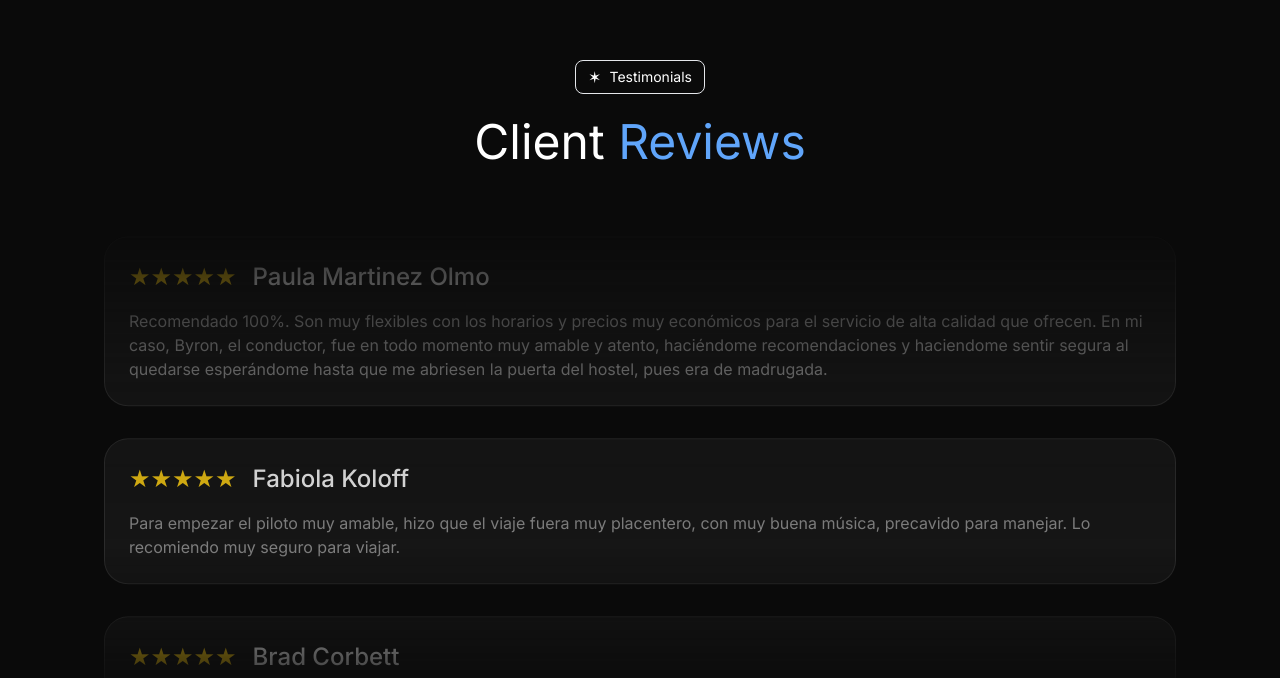
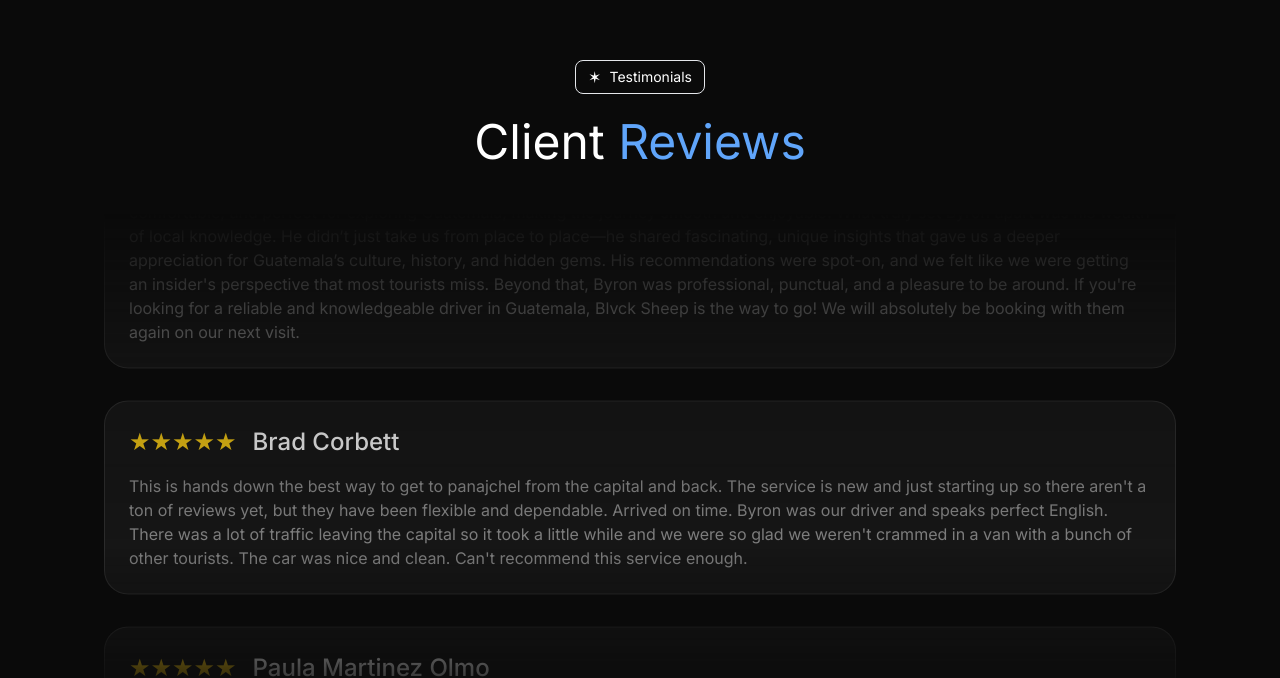
Before and after one commit to byron-rod/blvck-sheep, a Next.js app: page / in a window 1280 px wide. Shown: the part 4523-5201 px from the top of the page. Built offline with nearby package versions, Linux system fonts and the light colour scheme.

Commit message:
update reviews

```diff
--- a/src/sections/Reviews.tsx
+++ b/src/sections/Reviews.tsx
@@ -8,20 +8,27 @@ import { FaGoogle } from "react-icons/fa";
 const mockTestimonials = [
   {
     id: 1,
+    author: "Paige Biencourt",
+    review:
+      "I can't recommend Blvck Sheep highly enough! From start to finish, our experience with Byron was exceptional. The car was spotless, comfortable, and perfect for exploring Guatemala, making the journey smooth and enjoyable. What truly set Byron apart was his wealth of local knowledge. He didn’t just take us from place to place—he shared fascinating, unique insights that gave us a deeper appreciation for Guatemala’s culture, history, and hidden gems. His recommendations were spot-on, and we felt like we were getting an insider's perspective that most tourists miss. Beyond that, Byron was professional, punctual, and a pleasure to be around. If you're looking for a reliable and knowledgeable driver in Guatemala, Blvck Sheep is the way to go! We will absolutely be booking with them again on our next visit.",
+    rating: 5,
+  },
+  {
+    id: 2,
     author: "Brad Corbett",
     review:
       "This is hands down the best way to get to panajchel from the capital and back. The service is new and just starting up so there aren't a ton of reviews yet, but they have been flexible and dependable. Arrived on time. Byron was our driver and speaks perfect English. There was a lot of traffic leaving the capital so it took a little while and we were so glad we weren't crammed in a van with a bunch of other tourists. The car was nice and clean. Can't recommend this service enough.",
     rating: 5,
   },
   {
-    id: 2,
+    id: 3,
     author: "Paula Martinez Olmo",
     review:
       "Recomendado 100%. Son muy flexibles con los horarios y precios muy económicos para el servicio de alta calidad que ofrecen. En mi caso, Byron, el conductor, fue en todo momento muy amable y atento, haciéndome recomendaciones y haciendome sentir segura al quedarse esperándome hasta que me abriesen la puerta del hostel, pues era de madrugada.",
     rating: 5,
   },
   {
-    id: 3,
+    id: 4,
     author: "Fabiola Koloff",
     review:
       "Para empezar el piloto muy amable, hizo que el viaje fuera muy placentero, con muy buena música, precavido para manejar. Lo recomiendo muy seguro para viajar.",
@@ -63,7 +70,7 @@ export default function Reviews() {
           <motion.div
             initial={{ y: 0 }}
             animate={{ y: "-50%" }}
-            transition={{ duration: 20, repeat: Infinity, ease: "linear" }}
+            transition={{ duration: 55, repeat: Infinity, ease: "linear" }}
             className="flex flex-col gap-8"
           >
             {Array.from({ length: 2 }).map((_, i) => (
```
